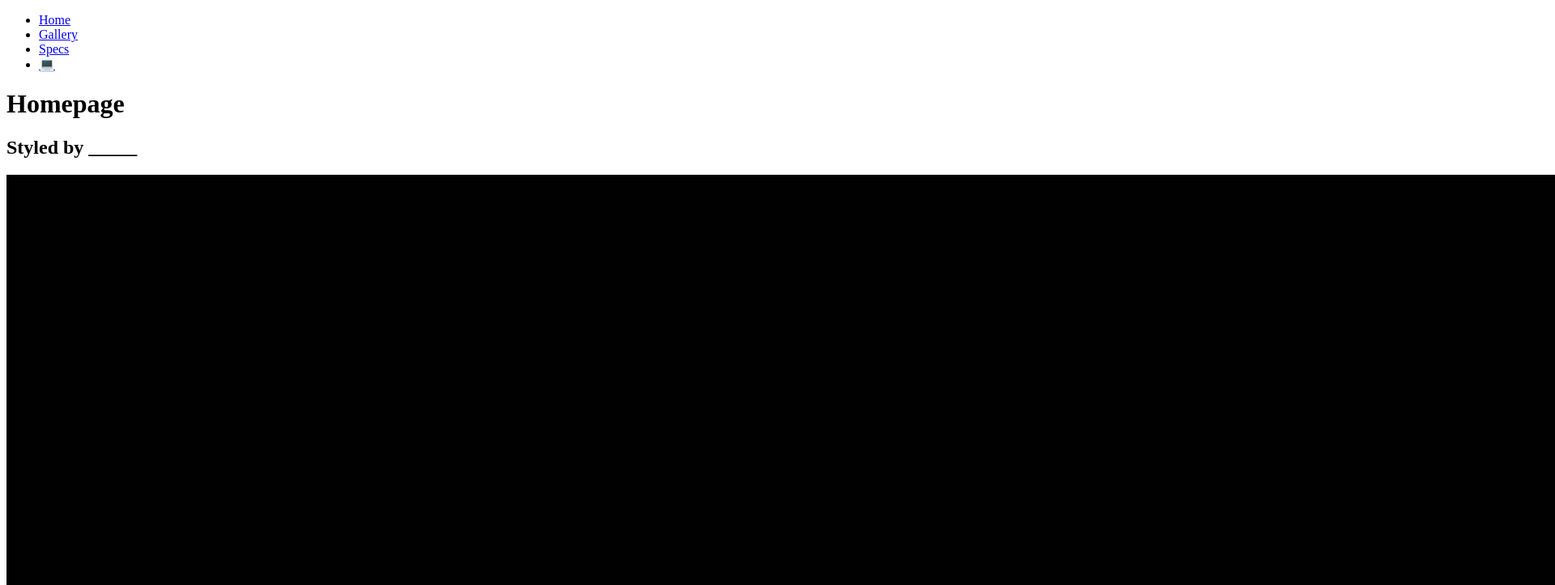
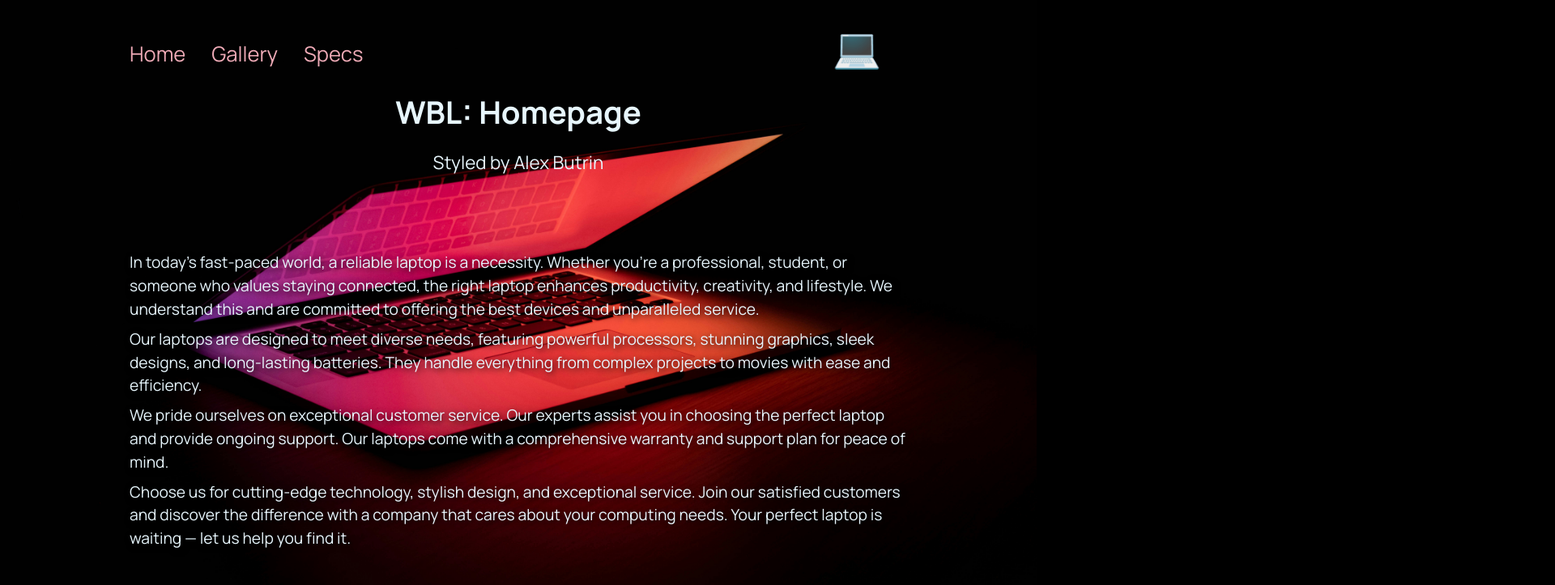
Before and after one commit to Bootreen/css-final, a plain HTML site: page index.html in a window 1280 px wide. Shown: the top 723 px of the page at 81% size, 1920 px wide, since content can reach past the window. Drawn offline with Linux system fonts and the light colour scheme.

Commit message:
Styling: done basics + completed Homepage

```diff
--- /dev/null
+++ b/css/reset.css
@@ -0,0 +1,45 @@
+*,
+*::before,
+*::after {
+  box-sizing: border-box;
+}
+
+* {
+  margin: 0;
+}
+
+body {
+  line-height: 1.5;
+  -webkit-font-smoothing: antialiased;
+}
+
+img,
+picture,
+video,
+canvas,
+svg {
+  display: block;
+  max-width: 100%;
+}
+
+input,
+button,
+textarea,
+select {
+  font: inherit;
+}
+
+p,
+h1,
+h2,
+h3,
+h4,
+h5,
+h6 {
+  overflow-wrap: break-word;
+}
+
+#root,
+#__next {
+  isolation: isolate;
+}
--- a/css/styles.css
+++ b/css/styles.css
@@ -0,0 +1,109 @@
+@import url(./reset.css);
+@import url("https://fonts.googleapis.com/css2?family=Manrope:wght@200..800&display=swap");
+
+body {
+  font-family: "Manrope";
+  font-size: 1.2rem;
+  color: #e7f6fd;
+  background-color: black;
+  min-height: 100vh;
+  display: flex;
+  flex-direction: column;
+  justify-content: space-between;
+}
+
+header {
+  position: fixed;
+  width: 100vw;
+}
+
+header nav {
+  margin: 3rem 10rem 0 10rem;
+}
+
+header h1,
+header h3 {
+  text-align: center;
+  margin-top: 1rem;
+}
+
+header h3 {
+  font-weight: 400;
+}
+
+header nav ul {
+  margin: 0;
+  padding: 0;
+  display: flex;
+  flex-direction: row;
+  justify-content: space-between;
+}
+
+header ul span {
+  display: flex;
+  flex-direction: row;
+  justify-content: flex-start;
+}
+
+header li {
+  list-style-type: none;
+  font-size: 1.6rem;
+}
+
+header li a {
+  text-decoration: none;
+  color: #eeaab6;
+  margin-right: 2rem;
+}
+
+header li a:hover {
+  text-shadow: 0px 0px 15px white;
+  transition: all 0.3s ease-in;
+}
+
+header ul > li:last-child a {
+  float: right;
+  font-size: 3rem;
+  margin-top: -1.6rem;
+}
+
+main {
+  display: flex;
+  flex-direction: column;
+}
+
+.cover-container {
+  height: 95vh;
+  display: flex;
+  flex-direction: column;
+  justify-content: center;
+}
+
+.cover-container img {
+  position: fixed;
+  z-index: -1;
+  width: 100vw;
+  margin: auto 0;
+}
+
+.about {
+  position: fixed;
+  padding: 2rem 10rem;
+  bottom: 5rem;
+  text-shadow: black 2px 2px 8px;
+}
+
+.about p {
+  margin-bottom: 0.5rem;
+}
+
+footer ul {
+  margin: 0 0 1rem;
+  padding: 0;
+}
+
+footer li {
+  font-size: 0.9rem;
+  list-style-type: none;
+  text-align: center;
+}
--- a/index.html
+++ b/index.html
@@ -10,36 +10,48 @@
     <header>
       <nav>
         <ul>
+          <span>
             <li><a href="./index.html">Home</a></li>
             <li><a href="./gallery.html">Gallery</a></li>
             <li><a href="./specs.html">Specs</a></li>
+          </span>
           <li><a href="./index.html">💻</a></li>
         </ul>
       </nav>
-      <h1>Homepage</h1>
-      <h2>Styled by _____</h2>
+      <h1>WBL: Homepage</h1>
+      <h3>Styled by Alex Butrin</h3>
     </header>
     <main>
+      <div class="cover-container">
         <img src="images/laptop.jpg" alt="image of a laptop" />
+      </div>
+      <div class="about">
         <p>
-        Lorem ipsum dolor sit amet consectetur adipisicing elit. Quos sunt
-        voluptatum fugiat pariatur molestias eveniet esse animi tempora? Tempora
-        magnam quas quae doloremque ipsa officiis voluptate qui quibusdam
-        perferendis eveniet? Inventore, reiciendis eius cum magni deserunt modi?
-        Assumenda natus laboriosam placeat ex quo error aspernatur totam. Iusto
-        molestiae optio quibusdam ut temporibus placeat, beatae necessitatibus
-        maiores accusantium fuga nesciunt ex. Aut reiciendis molestias quos
-        delectus, libero recusandae nulla cumque mollitia nostrum voluptate
-        numquam hic est consectetur saepe perspiciatis aliquid fugit eligendi
-        officia. Recusandae magnam, reprehenderit voluptatem laboriosam omnis
-        dolor reiciendis! Totam ipsum nam illo modi tempora, impedit quia quidem
-        assumenda labore itaque quae accusamus aliquam quis molestias vitae
-        sapiente laudantium temporibus quasi? Rem in eligendi voluptas
-        distinctio aliquid dicta veniam? Quos et dolorum quis minus ad culpa,
-        ratione praesentium. Laborum, totam temporibus iste nesciunt quasi iusto
-        nam eveniet tenetur consectetur, ad alias obcaecati magnam nulla
-        blanditiis reprehenderit voluptatem consequuntur quo!
+          In today's fast-paced world, a reliable laptop is a necessity. Whether
+          you're a professional, student, or someone who values staying
+          connected, the right laptop enhances productivity, creativity, and
+          lifestyle. We understand this and are committed to offering the best
+          devices and unparalleled service.
         </p>
+        <p>
+          Our laptops are designed to meet diverse needs, featuring powerful
+          processors, stunning graphics, sleek designs, and long-lasting
+          batteries. They handle everything from complex projects to movies with
+          ease and efficiency.
+        </p>
+        <p>
+          We pride ourselves on exceptional customer service. Our experts assist
+          you in choosing the perfect laptop and provide ongoing support. Our
+          laptops come with a comprehensive warranty and support plan for peace
+          of mind.
+        </p>
+        <p>
+          Choose us for cutting-edge technology, stylish design, and exceptional
+          service. Join our satisfied customers and discover the difference with
+          a company that cares about your computing needs. Your perfect laptop
+          is waiting — let us help you find it.
+        </p>
+      </div>
     </main>
     <footer>
       <ul>
```
Also changed, not shown: gallery.html (+6 -3 lines), specs.html (+6 -3 lines). Lines whose indentation alone changed are shown as unchanged.
